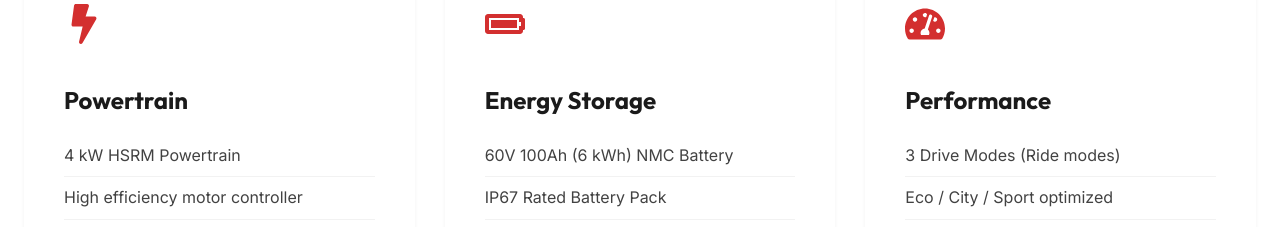
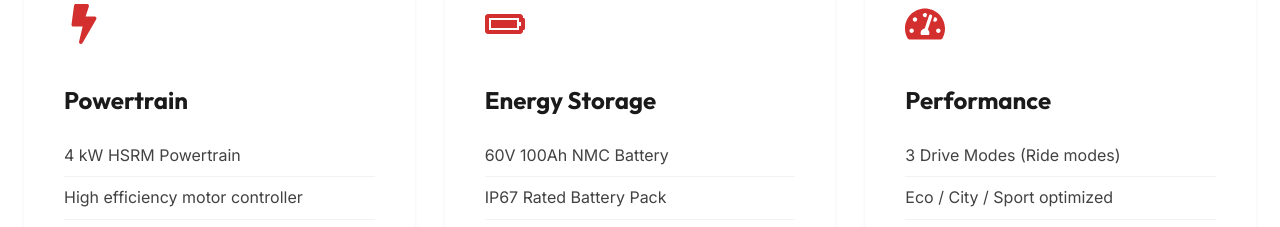
Before and after one commit to Hareshkumar-Y/Portfolio, a React (Vite) app: page / in a window 1280 px wide. Shown: the part 2580-2807 px from the top of the page. Built offline with nearby package versions, Linux system fonts and the light colour scheme.

Commit message:
small small changes...

```diff
--- a/src/components/TechSpecs.jsx
+++ b/src/components/TechSpecs.jsx
@@ -53,7 +53,7 @@ const TechSpecs = () => {
                         icon={<FaBatteryFull />}
                         title="Energy Storage"
                         specs={[
-                            "60V 100Ah (6 kWh) NMC Battery",
+                            "60V 100Ah NMC Battery",
                             "IP67 Rated Battery Pack",
                             "IP67 Rated BMS Protection"
                         ]}
```
